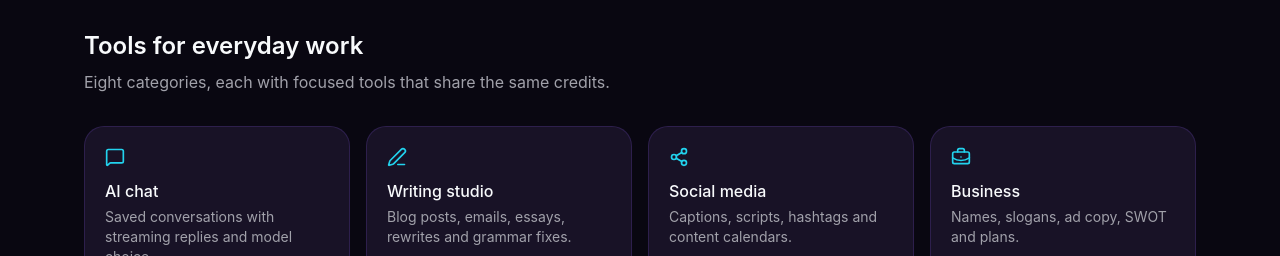
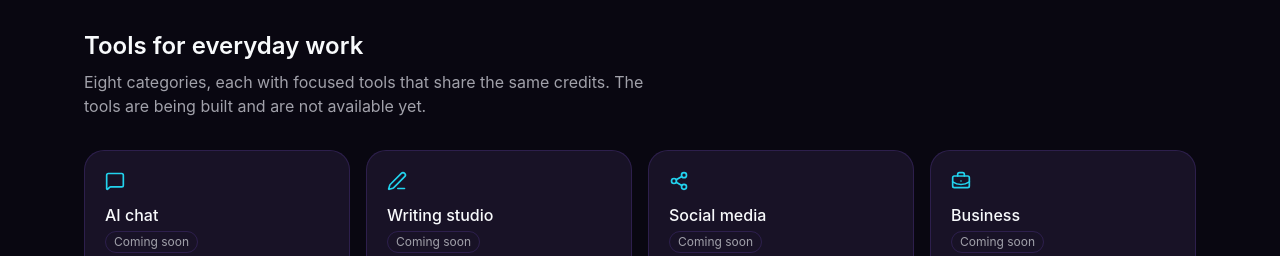
Before and after one commit to JaweriaMaqsood/Baba-Sparks, a Next.js app: page / in a window 1280 px wide. Shown: the part 544-800 px from the top of the page. Built offline with nearby package versions, Linux system fonts and the light colour scheme; no server answers.

Commit message:
Enhance tools section description and add 'Coming soon' label
Updated the description of tools section to indicate that tools are under development and not available yet.

```diff
--- a/src/app/page.tsx
+++ b/src/app/page.tsx
@@ -53,12 +53,13 @@ export default function Home() {
 
         <section id="tools" className="mx-auto max-w-6xl scroll-mt-20 px-5 py-16">
           <h2 className="text-2xl font-semibold">Tools for everyday work</h2>
-          <p className="mt-2 max-w-xl text-muted">Eight categories, each with focused tools that share the same credits.</p>
+          <p className="mt-2 max-w-xl text-muted">Eight categories, each with focused tools that share the same credits. The tools are being built and are not available yet.</p>
           <div className="mt-8 grid gap-4 sm:grid-cols-2 lg:grid-cols-4">
             {tools.map(({ icon: I, name, text }) => (
               <div key={name} className="panel p-5 transition-colors hover:border-primary/50">
                 <I className="h-5 w-5 text-accent" aria-hidden />
                 <h3 className="mt-3 font-medium">{name}</h3>
+                <span className="mt-1 inline-block rounded-full border border-line px-2 py-0.5 text-xs text-muted">Coming soon</span>
                 <p className="mt-1 text-sm text-muted">{text}</p>
               </div>
             ))}
```
